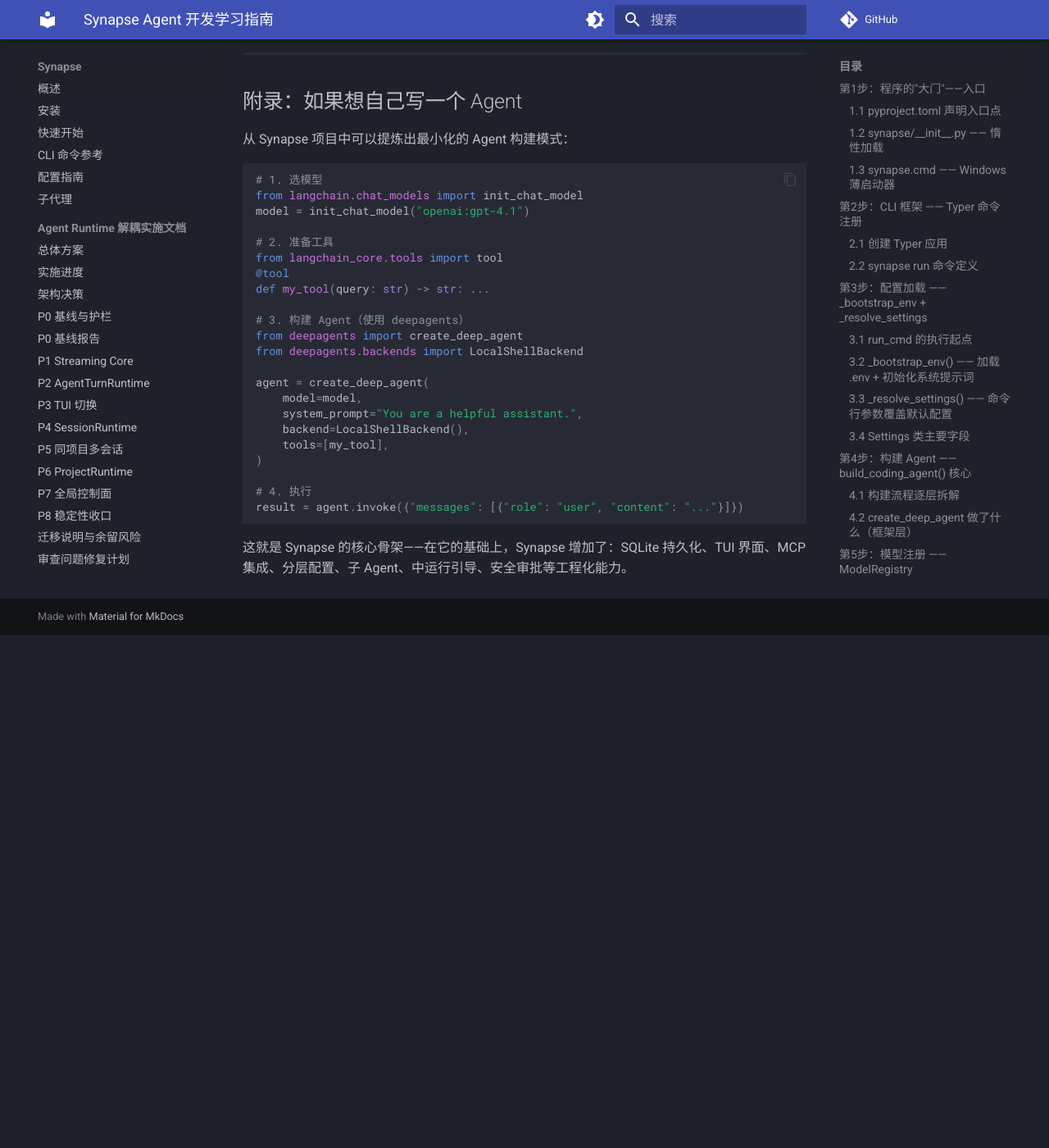
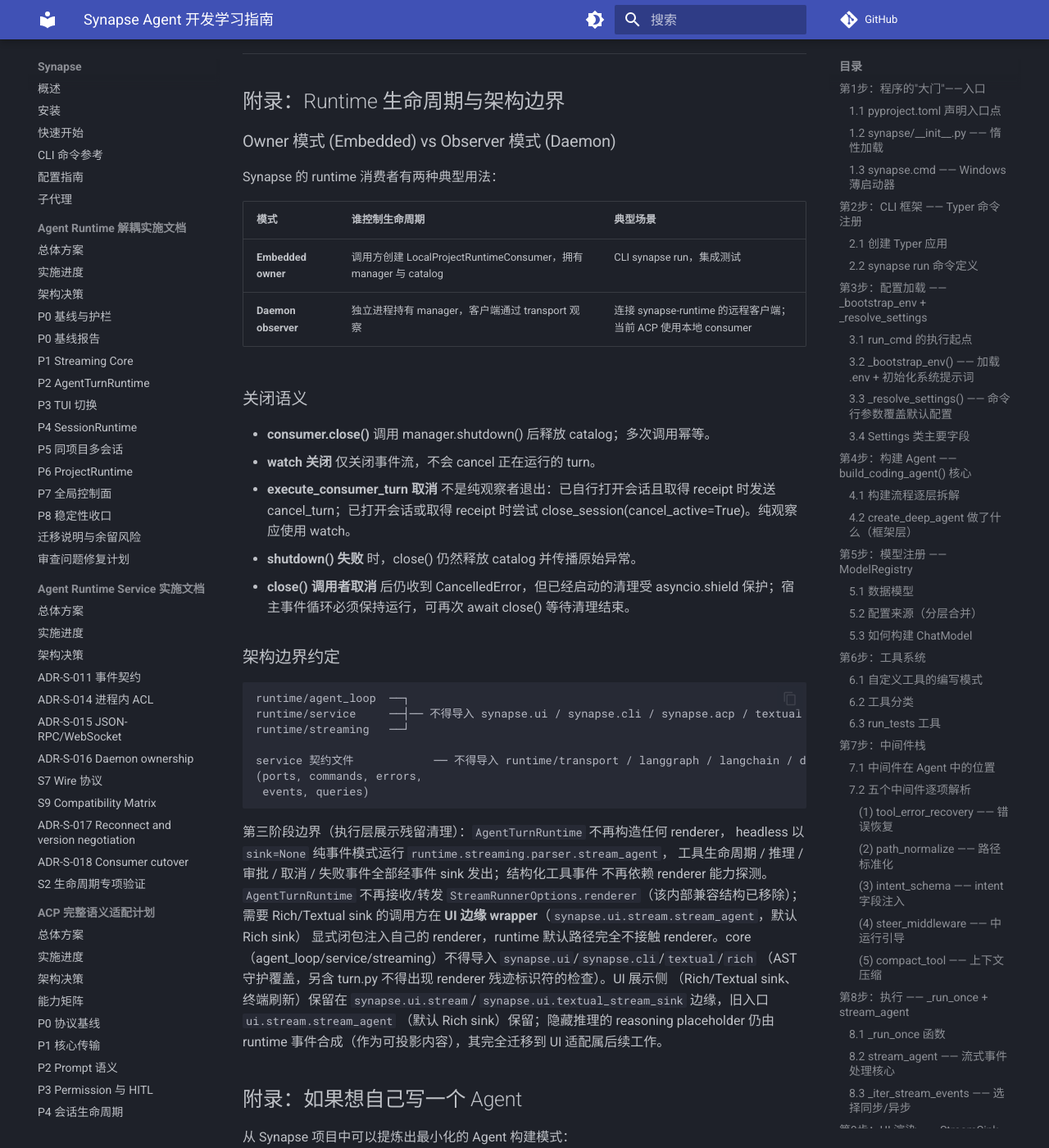
Before and after one commit to alex8224/synapse-agent, an MkDocs documentation site: the page built from docs/agent-development-guide.md, in a window 1280 px wide and 1400 px high, scrolled down 12969 px. Shown: the whole window at 82% size. Built offline with MkDocs 1.6.1 and Material for MkDocs 9.7.7, drawn with Linux system fonts in a browser that asks for light colours; comment, search, counter and statistics services are not loaded; before the commit the page ends 13743 px from its top, so only the background shows below that.

Commit message:
docs: document runtime ownership modes and refresh the Docker web image version
- add an appendix to the agent development guide covering the runtime
  lifecycle and architecture boundaries: owner (embedded) versus observer
  (daemon) mode, shutdown semantics, and the layering rules that the new
  architecture boundary tests enforce.
- update docs/docker-web.md to the current Dockerfile.web default
  (`SYNAPSE_VERSION` 0.1.25) so the documented build commands match the
  image definition.

````diff
--- a/docs/agent-development-guide.md
+++ b/docs/agent-development-guide.md
@@ -632,6 +632,51 @@
 
 ---
 
+## 附录：Runtime 生命周期与架构边界
+
+### Owner 模式 (Embedded) vs Observer 模式 (Daemon)
+
+Synapse 的 runtime 消费者有两种典型用法：
+
+| 模式 | 谁控制生命周期 | 典型场景 |
+|------|------------|---------|
+| **Embedded owner** | 调用方创建 LocalProjectRuntimeConsumer，拥有 manager 与 catalog | CLI synapse run，集成测试 |
+| **Daemon observer** | 独立进程持有 manager，客户端通过 transport 观察 | 连接 synapse-runtime 的远程客户端；当前 ACP 使用本地 consumer |
+
+### 关闭语义
+
+- **consumer.close()** 调用 manager.shutdown() 后释放 catalog；多次调用幂等。
+- **watch 关闭** 仅关闭事件流，不会 cancel 正在运行的 turn。
+- **execute_consumer_turn 取消** 不是纯观察者退出：已自行打开会话且取得 receipt 时发送 cancel_turn；已打开会话或取得 receipt 时尝试 close_session(cancel_active=True)。纯观察应使用 watch。
+- **shutdown() 失败** 时，close() 仍然释放 catalog 并传播原始异常。
+- **close() 调用者取消** 后仍收到 CancelledError，但已经启动的清理受 asyncio.shield 保护；宿主事件循环必须保持运行，可再次 await close() 等待清理结束。
+
+### 架构边界约定
+
+```text
+runtime/agent_loop  ──┐
+runtime/service     ──┤── 不得导入 synapse.ui / synapse.cli / synapse.acp / textual
+runtime/streaming   ──┘
+
+service 契约文件            ── 不得导入 runtime/transport / langgraph / langchain / deepagents
+(ports, commands, errors,
+ events, queries)
+```
+
+第三阶段边界（执行层展示残留清理）：`AgentTurnRuntime` 不再构造任何 renderer，
+headless 以 `sink=None` 纯事件模式运行 `runtime.streaming.parser.stream_agent`，
+工具生命周期 / 推理 / 审批 / 取消 / 失败事件全部经事件 sink 发出；结构化工具事件
+不再依赖 renderer 能力探测。`AgentTurnRuntime` 不再接收/转发
+`StreamRunnerOptions.renderer`（该内部兼容结构已移除）；需要 Rich/Textual sink
+的调用方在 **UI 边缘 wrapper**（`synapse.ui.stream.stream_agent`，默认 Rich sink）
+显式闭包注入自己的 renderer，runtime 默认路径完全不接触 renderer。core
+（agent_loop/service/streaming）不得导入 `synapse.ui`/`synapse.cli`/`textual`/`rich`
+（AST 守护覆盖，另含 turn.py 不得出现 renderer 残迹标识符的检查）。UI 展示侧
+（Rich/Textual sink、终端刷新）保留在 `synapse.ui.stream`/
+`synapse.ui.textual_stream_sink` 边缘，旧入口 `ui.stream.stream_agent`
+（默认 Rich sink）保留；隐藏推理的 reasoning placeholder
+仍由 runtime 事件合成（作为可投影内容），其完全迁移到 UI 适配属后续工作。
+
 ## 附录：如果想自己写一个 Agent
 
 从 Synapse 项目中可以提炼出最小化的 Agent 构建模式：
````
Also changed, not shown: docs/docker-web.md (+3 -2 lines).
